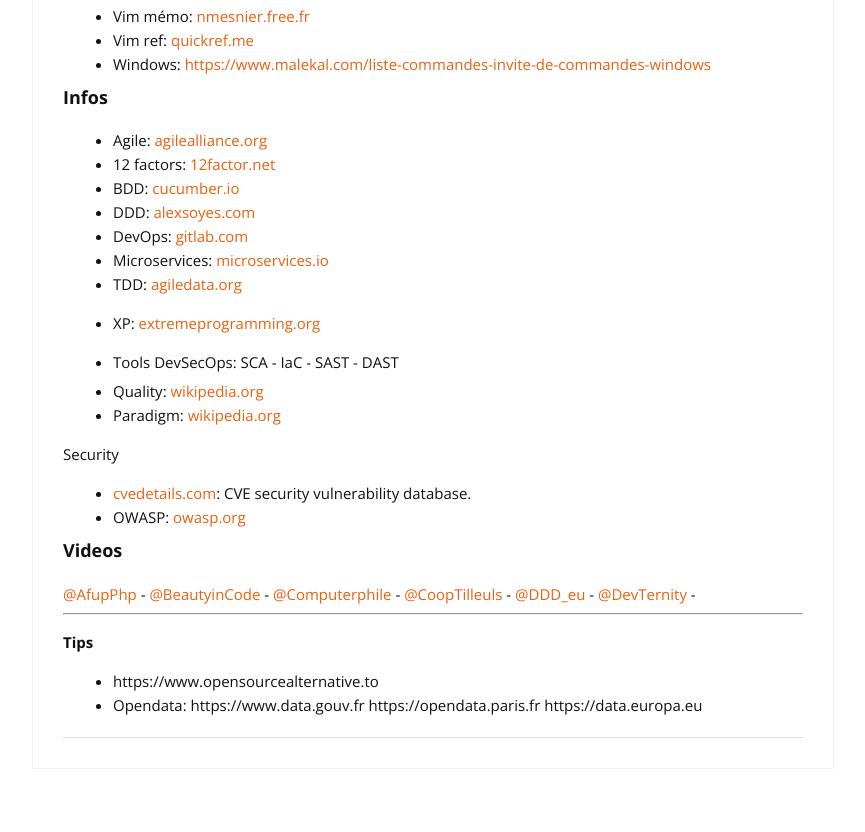
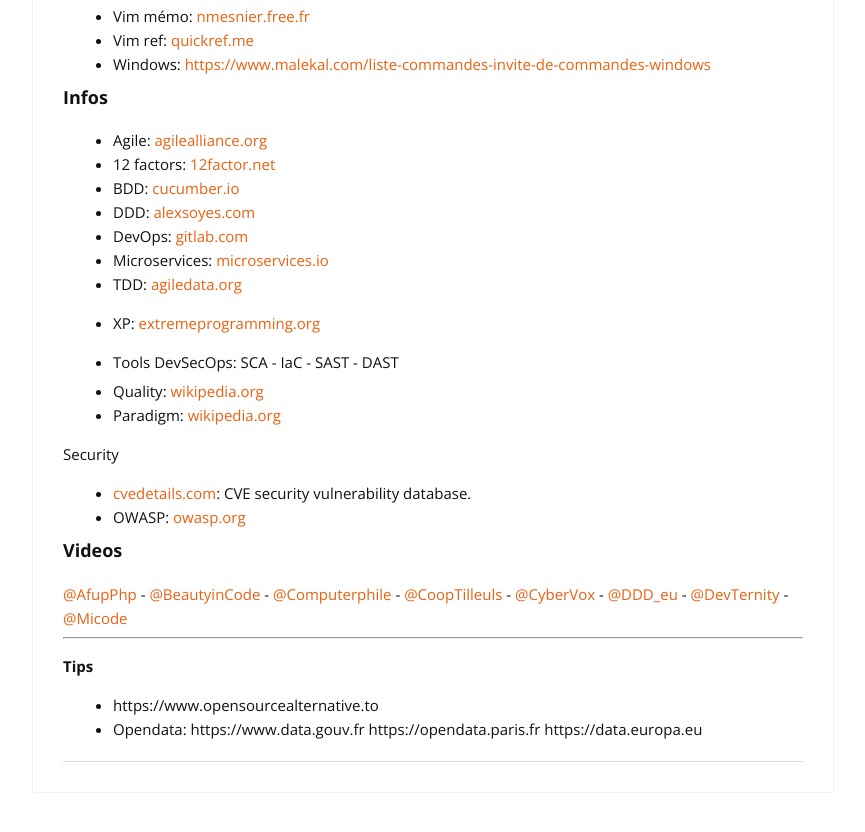
Before and after one commit to cylmat/cylmat.github.io, a Jekyll site: the page built from _pages/USEFUL.md, in a window 1280 px wide and 900 px high, scrolled down 3391 px. Shown: the top 832 px of the window, without its empty margins (207-1072 px from the left). Built offline with Jekyll 4.4.1, drawn with Linux system fonts in a browser that asks for light colours; nearby versions of some CDN libraries.

Commit message:
Update USEFUL.md

```diff
--- a/_pages/USEFUL.md
+++ b/_pages/USEFUL.md
@@ -150,13 +150,15 @@
 - [cvedetails.com]([cvedetails.com](https://www.cvedetails.com)): CVE security vulnerability database.
 - OWASP: [owasp.org](https://owasp.org)
 
-### **Videos**
+### Videos
 [@AfupPhp](https://www.youtube.com/@afupPHP) -
 [@BeautyinCode](https://www.youtube.com/@BeautyinCode) -
 [@Computerphile](https://www.youtube.com/@Computerphile) -
 [@CoopTilleuls](https://www.youtube.com/@coopTilleuls) -
+[@CyberVox](https://www.youtube.com/@CyberVox) -
 [@DDD_eu](https://www.youtube.com/@ddd_eu) -
 [@DevTernity](https://www.youtube.com/@DevTernity) -
+[@Micode](https://www.youtube.com/@Micode)
 
 ---
 **Tips**
```
